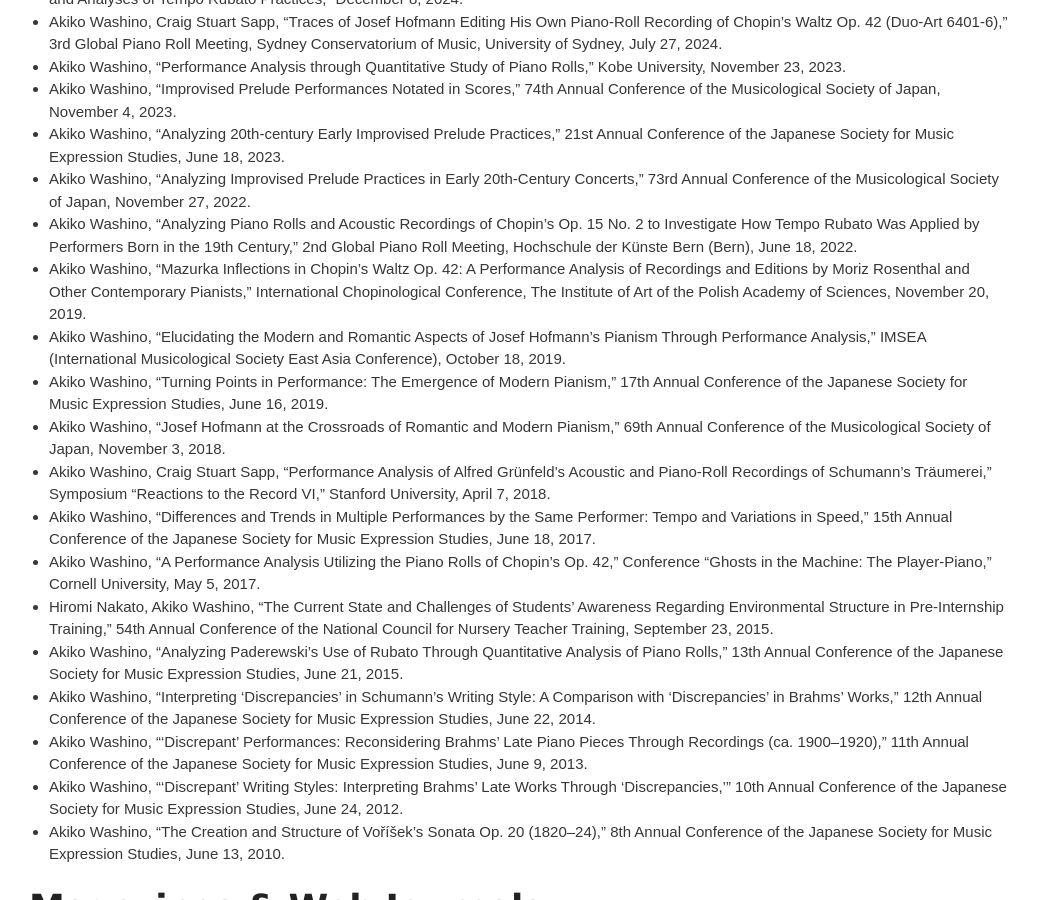
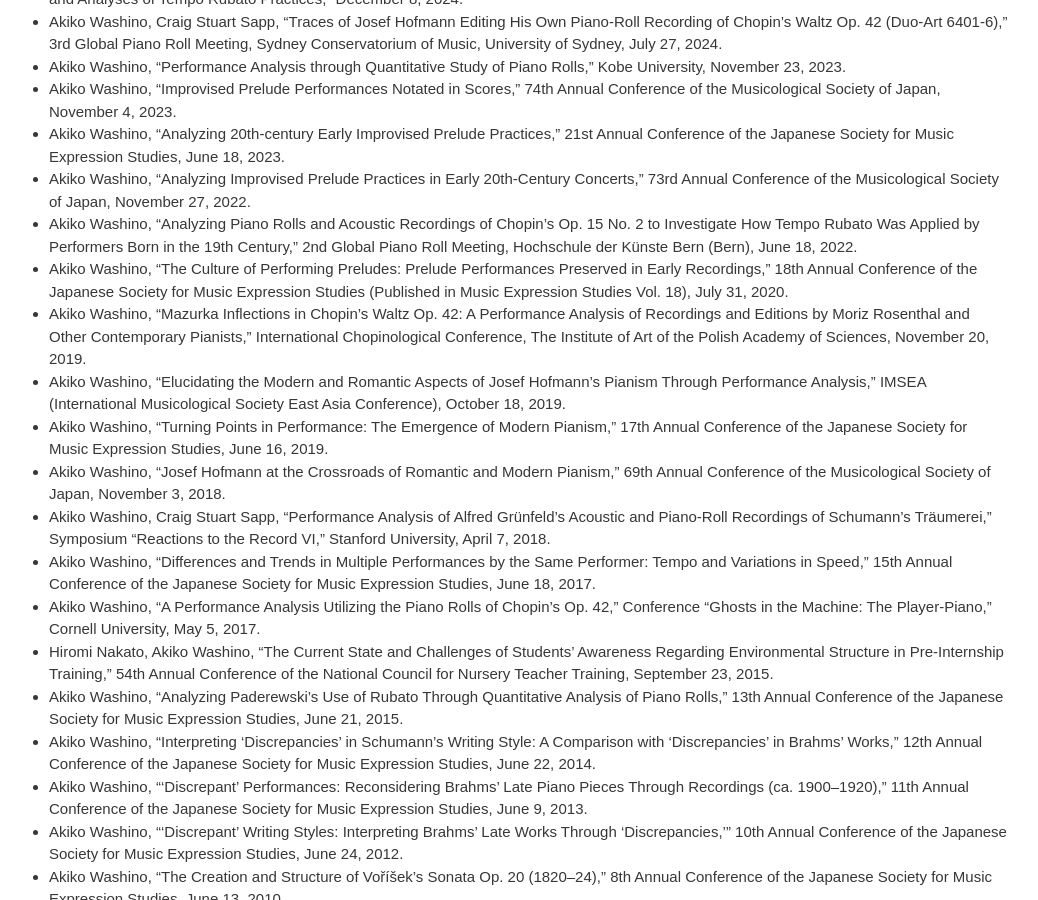
Before and after one commit to akikowashino/akikowashino.github.io, a Jekyll site: the page built from index-en.md, in a window 1280 px wide and 900 px high, scrolled down 1947 px. Shown: the whole window, without its empty margins (121-1159 px from the left). Built offline with Jekyll 4.4.1, drawn with Linux system fonts in a browser that asks for light colours.

Commit message:
Update index-en.md

```diff
--- a/index-en.md
+++ b/index-en.md
@@ -62,6 +62,7 @@
 * Akiko Washino, "Analyzing 20th-century Early Improvised Prelude Practices," 21st Annual Conference of the Japanese Society for Music Expression Studies, June 18, 2023.
 * Akiko Washino, “Analyzing Improvised Prelude Practices in Early 20th-Century Concerts,” 73rd Annual Conference of the Musicological Society of Japan, November 27, 2022.
 * Akiko Washino, “Analyzing Piano Rolls and Acoustic Recordings of Chopin’s Op. 15 No. 2 to Investigate How Tempo Rubato Was Applied by Performers Born in the 19th Century,” 2nd Global Piano Roll Meeting, Hochschule der Künste Bern (Bern), June 18, 2022.
+* Akiko Washino, “The Culture of Performing Preludes: Prelude Performances Preserved in Early Recordings,” 18th Annual Conference of the Japanese Society for Music Expression Studies (Published in Music Expression Studies Vol. 18), July 31, 2020.
 * Akiko Washino, “Mazurka Inflections in Chopin’s Waltz Op. 42: A Performance Analysis of Recordings and Editions by Moriz Rosenthal and Other Contemporary Pianists,” International Chopinological Conference, The Institute of Art of the Polish Academy of Sciences, November 20, 2019.
 * Akiko Washino, “Elucidating the Modern and Romantic Aspects of Josef Hofmann’s Pianism Through Performance Analysis,” IMSEA (International Musicological Society East Asia Conference), October 18, 2019.
 * Akiko Washino, “Turning Points in Performance: The Emergence of Modern Pianism,” 17th Annual Conference of the Japanese Society for Music Expression Studies, June 16, 2019.
```
